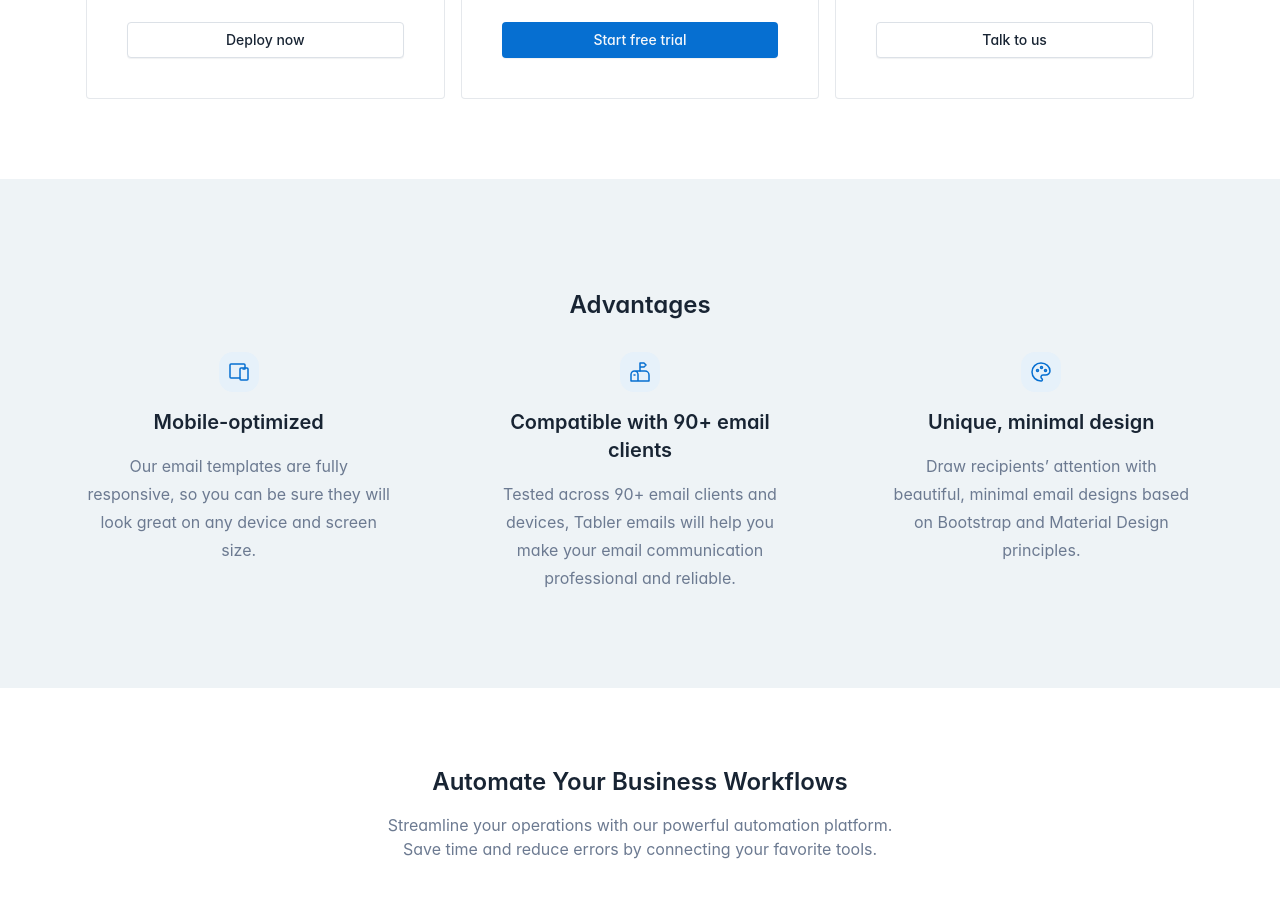
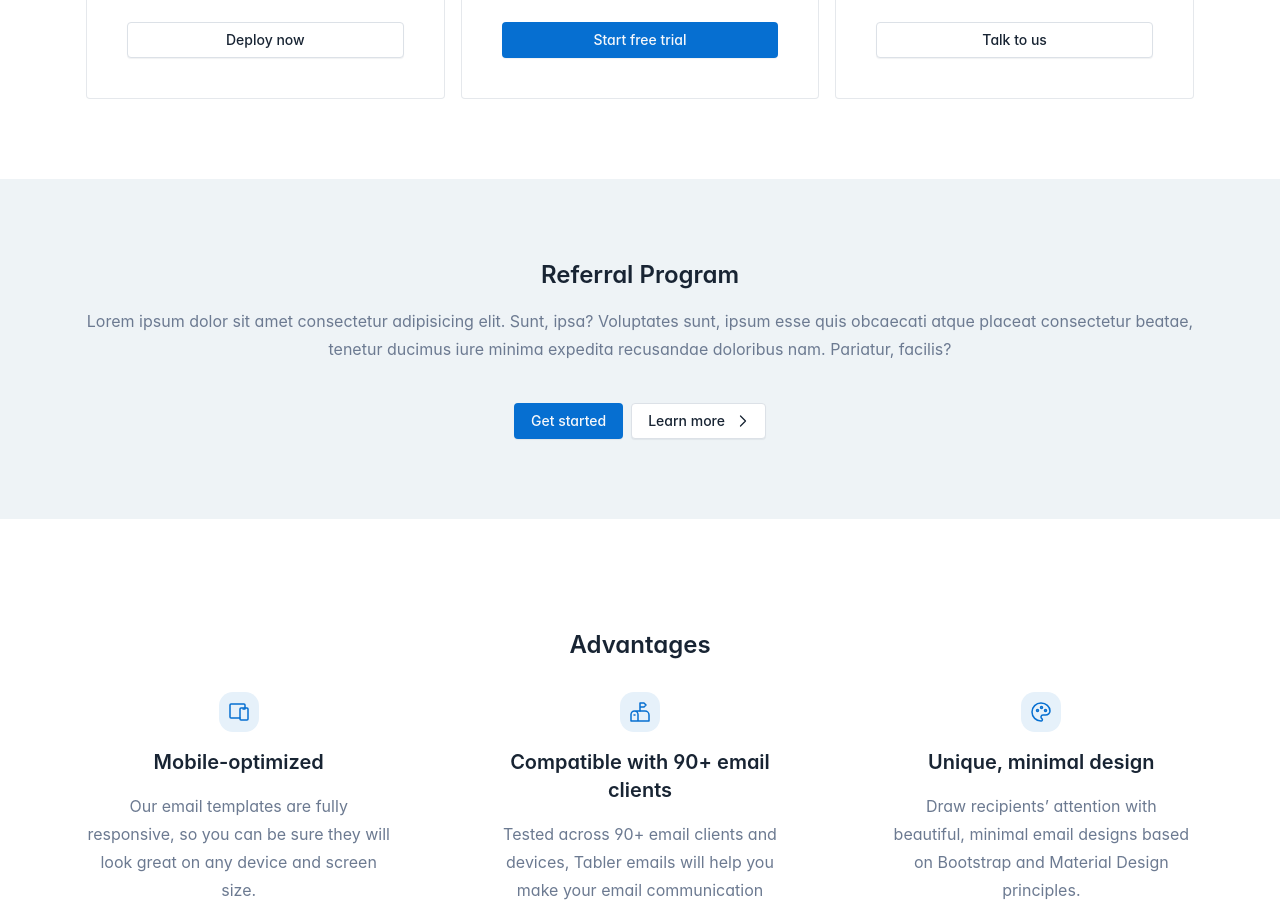
Before and after one commit to olegp/ionsquare.com, a Jekyll site: the page built from site/index.html, in a window 1280 px wide and 900 px high, scrolled down 1620 px. Built offline with Jekyll 4.4.1, drawn with Linux system fonts in a browser that asks for light colours.

Commit message:
aded referral program

```diff
--- /dev/null
+++ b/site/_includes/referral_block_content.html
@@ -0,0 +1,14 @@
+<div class="text-center">
+  <h3 class="h1">Referral Program</h3>
+  <p class="text-secondary">Lorem ipsum dolor sit amet consectetur adipisicing elit. Sunt, ipsa? Voluptates sunt, ipsum esse quis obcaecati atque placeat consectetur beatae, tenetur ducimus iure minima expedita recusandae doloribus nam. Pariatur, facilis?</p>
+  <div class="btn-list justify-content-center mt-6">
+<a href="#" class="btn btn-primary btn-2">
+Get started
+</a>
+<a href="#" class="btn btn-3">
+Learn more
+<!-- Download SVG icon from http://tabler.io/icons/icon/chevron-right -->
+<svg xmlns="http://www.w3.org/2000/svg" width="24" height="24" viewBox="0 0 24 24" fill="none" stroke="currentColor" stroke-width="2" stroke-linecap="round" stroke-linejoin="round" class="icon icon-right icon-2"><path d="M9 6l6 6l-6 6"></path></svg>
+</a>
+  </div>
+</div>
--- a/site/index.html
+++ b/site/index.html
@@ -32,22 +32,29 @@ title: Ionsquare
   </div>
 </div>
 
+<!-- Referral Block -->
+<section class="section section-light">
+  <div class="container">
+    {% include referral_block_content.html %}
+  </div>
+</section>
+
 <!-- Advantages Block -->
-<section class="section section-light">
+<section class="section section">
   <div class="container">
     {% include advantages_block_content.html %}
   </div>
 </div>
 
 <!-- Form Block -->
-<section class="section section">
+<section class="section section-light">
   <div class="container">
     {% include form_block_content.html %}
   </div>
 </section>
 
 <!-- FAQ Block -->
-<section class="section section-light">
+<section class="section section">
   <div class="container">
     {% include faq_block_content.html %}
   </div>
```
